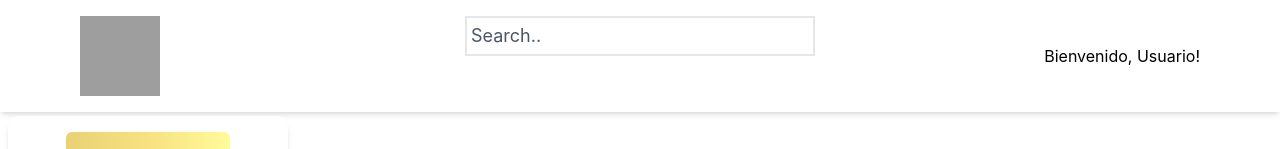
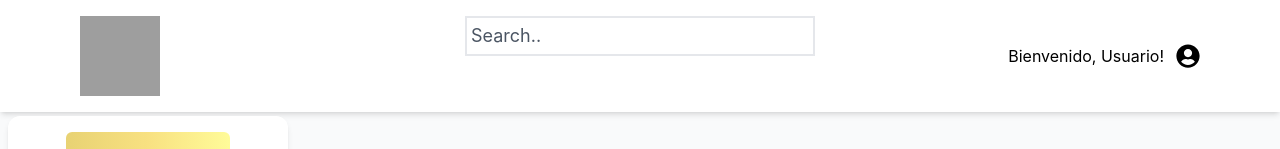
Before and after one commit to Josher29/ProyectoWeb, a React (Create React App) app in the folder proyecto-web/: page /new-theme in a window 1280 px wide. Shown: the top 149 px of the page. Built offline with nearby package versions, Linux system fonts and the light colour scheme; grey boxes are pictures that could not be loaded.

Commit message:
Remove unused folder and changed bg color of app

```diff
--- a/proyecto-web/src/Components/Header/index.js
+++ b/proyecto-web/src/Components/Header/index.js
@@ -1,7 +1,12 @@
 import Logo from "../Logo";
 import SearchBar from "../SearchBar";
+import {FaUserCircle} from "react-icons/fa"
+import { useNavigate } from "react-router-dom";
 
 function Header(){
+
+    const navigate = useNavigate();
+
     return (
         <>
             <div className="flex px-4 md:px-8 lg:px-20 py-4 bg-white shadow-md m-auto relative">
@@ -13,6 +18,9 @@ function Header(){
                 </div>
                 <div className="w-1/2 flex gap-3 items-center justify-end">
                     <h2 className="">Bienvenido, Usuario!</h2>
+                    <button onClick={() => navigate("/profile")}>
+                        <FaUserCircle size="1.5rem" />
+                    </button>
                 </div>
             </div>
 
--- a/proyecto-web/src/Pages/Home/index.js
+++ b/proyecto-web/src/Pages/Home/index.js
@@ -14,7 +14,7 @@ function Home() {
           <Header />
           <SideBar></SideBar>
         </div>
-        <div className="h-screen bg-gray-100">
+        <div className="h-screen bg-gray-50">
           <div>
             <Post></Post>
             <div>
--- a/proyecto-web/src/Pages/NewTheme/index.js
+++ b/proyecto-web/src/Pages/NewTheme/index.js
@@ -8,12 +8,14 @@ import NewThemeForm from "../../Components/NewThemeForm";
 function NewTheme(){
     return(
     <>
-    <div>
-        <Header />
-        <SideBar />
-    </div>
-    <div className="h-screen" >
-            <NewThemeForm />
+    <div className="h-screen bg-gray-50">
+        <div>
+            <Header />
+            <SideBar />
+        </div>
+        <div >
+                <NewThemeForm />
+        </div>
     </div>
     </>
     )
--- a/proyecto-web/src/Pages/Profile/index.js
+++ b/proyecto-web/src/Pages/Profile/index.js
@@ -18,7 +18,8 @@ function Profile (){
             <div>
                 <Header />
             </div>
-            <div className="lg:max-w-4xl max-w-full mx-auto flex items-center justify-center flex-col">
+            <div className="h-screen bg-gray-50">
+            <div className="lg:max-w-4xl max-w-full mx-auto flex items-center justify-center flex-col ">
                     <div className="self-center flex my-3 w-full flex-row flex-wrap items-center justify-center gap-3 min-h-[50px]">
                         <img
                         className="mx-2 my-1 object-center object-cover  p-2 w-32 h-32 rounded-full"
@@ -118,6 +119,7 @@ function Profile (){
                         {0 ? "Tus publicaciones" : "Sin publicaciones"}
                     </h1>
                 </div>
+            </div>
         </>
     )
 }
--- a/proyecto-web/src/Pages/Theme/index.js
+++ b/proyecto-web/src/Pages/Theme/index.js
@@ -11,6 +11,7 @@ function Theme(){
                 <Header/>
                 <SideBar />
             </div>
+            <div className="h-screen bg-gray-50">
                 <div className="contents">
                     <img
                                 className="mx-2 my-1 object-center object-cover  p-2 w-32 h-32 rounded-full"
@@ -26,6 +27,7 @@ function Theme(){
                         </div>
                     </div>
                 </div>
+            </div>
         </>
     );
 }
```
Also changed, not shown: proyecto-web/src/Pages/Feed/index.js (deleted). Lines whose indentation alone changed are shown as unchanged.
